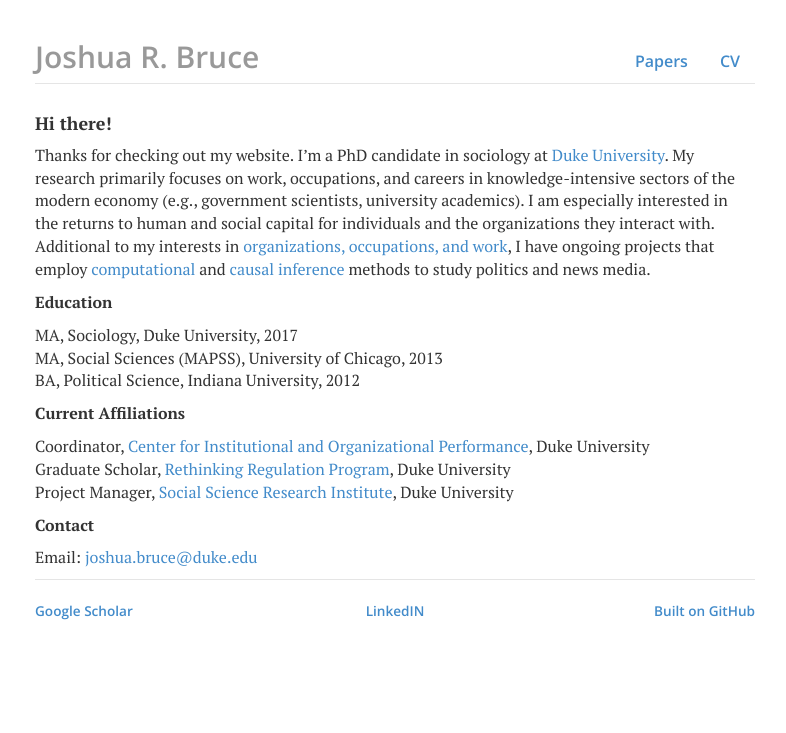
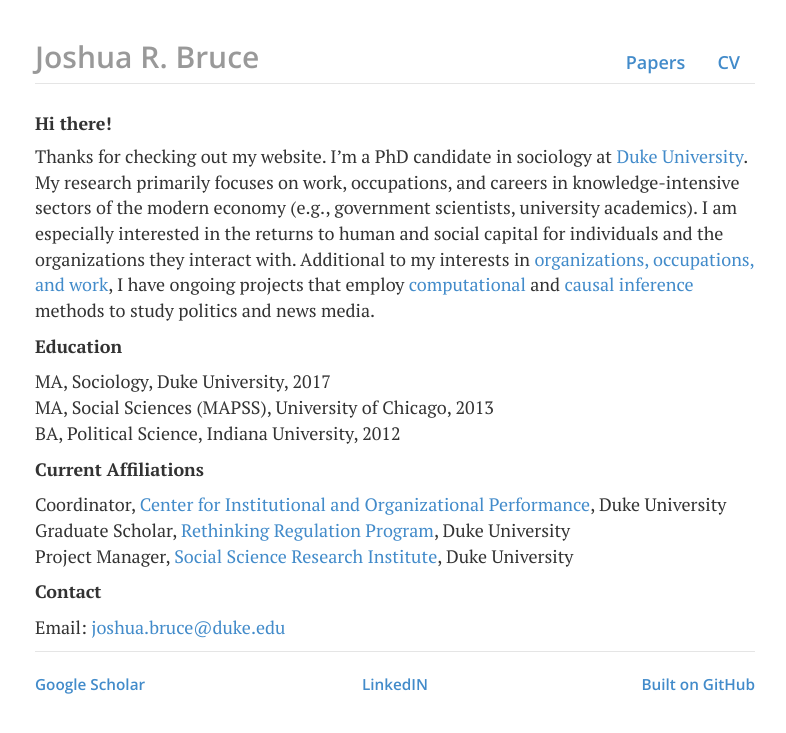
Before and after one commit to joshuarbruce/joshuarbruce.github.io, a Jekyll site: the page built from index.html, in a window 1280 px wide. Shown: the top 733 px of the page, without its empty margins (245-1031 px from the left). Built offline with Jekyll 4.4.1, drawn with Linux system fonts in a browser that asks for light colours; nearby versions of some CDN libraries.

Commit message:
Update style.css

```diff
--- a/css/style.css
+++ b/css/style.css
@@ -2,7 +2,7 @@
 @import url(https://fonts.googleapis.com/css?family=PT+Serif:400,400i,700,700i|Open+Sans:600);
 
 /* Set body and header text to PT Serif serif font */
-body { padding-top: 20px; padding-bottom: 40px; font-family: 'PT Serif', serif; font-size: 16px; }
+body { padding-top: 20px; padding-bottom: 40px; font-family: 'PT Serif', serif; font-size: 18px; }
 
 h1, h2, h3, h4, h5, h6, .h1, .h2, .h3, .h4, .h5, .h6 { font-family: 'PT Serif', serif; font-weight: 700; }
 
```
